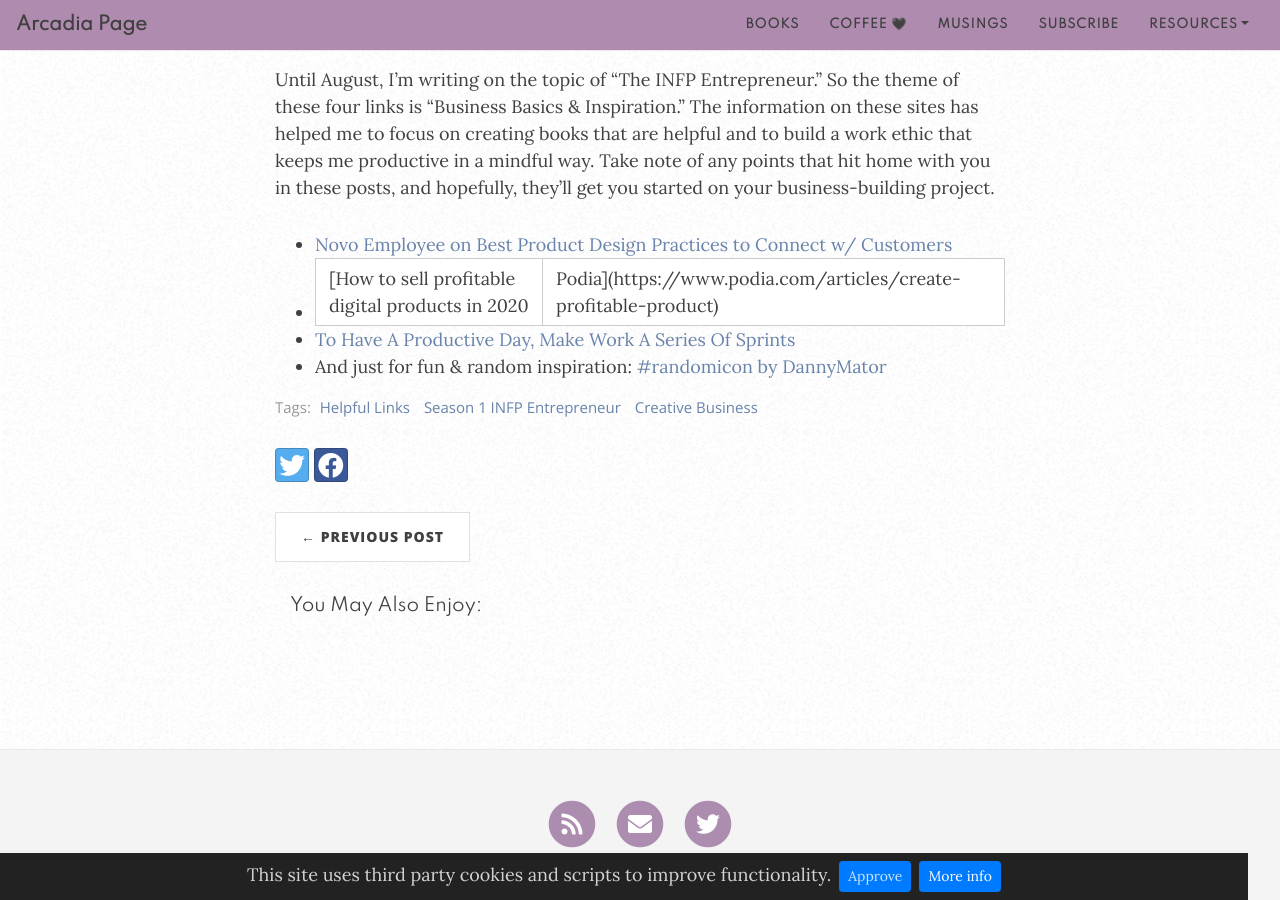
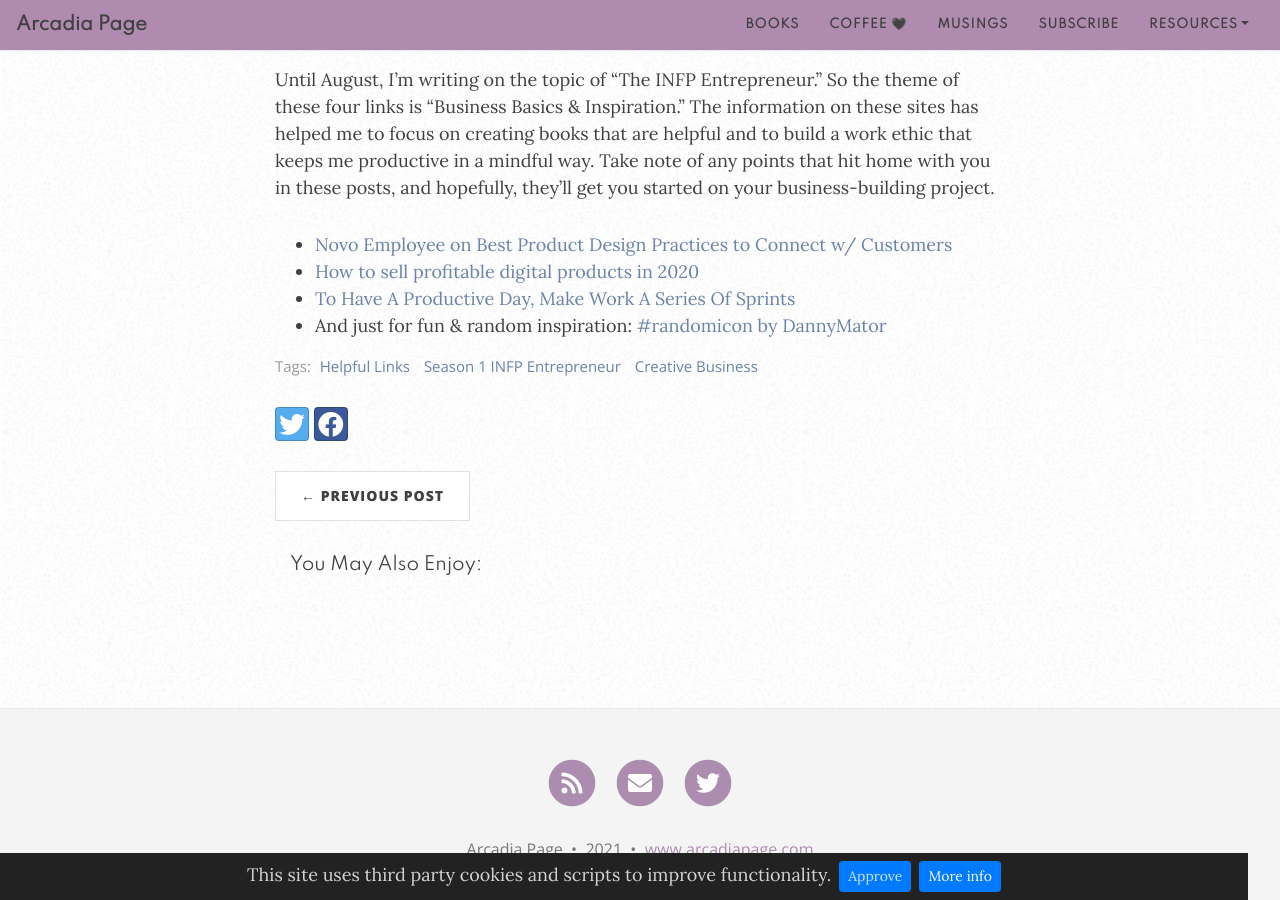
Before and after one commit to arcadiapage/arcadiapage.github.io, a Jekyll site: the page built from _posts/2021-06-22-4-links-june-2021.md, in a window 1280 px wide and 900 px high, scrolled down 451 px. Built offline with Jekyll 4.4.1, drawn with Linux system fonts in a browser that asks for light colours; nearby versions of some CDN libraries; comment, search, counter and statistics services are not loaded.

Commit message:
Update from Forestry.io arcadiapage updated _posts/2021-06-22-4-links-june-2021.md

```diff
--- a/_posts/2021-06-22-4-links-june-2021.md
+++ b/_posts/2021-06-22-4-links-june-2021.md
@@ -12,7 +12,7 @@ Welcome to the first edition of Four Links! This concept was inspired by the blo
 
 Until August, I'm writing on the topic of "The INFP Entrepreneur." So the theme of these four links is "Business Basics & Inspiration."  The information on these sites has helped me to focus on creating books that are helpful and to build a work ethic that keeps me productive in a mindful way. Take note of any points that hit home with you in these posts, and hopefully, they'll get you started on your business-building project.
 
-- [Novo Employee on Best Product Design Practices to Connect w/ Customers](https://resources.banknovo.com/a-novo-story-how-to-design-a-product-that-connects-with-customers/)
-- [How to sell profitable digital products in 2020 | Podia](https://www.podia.com/articles/create-profitable-product)
-- [To Have A Productive Day, Make Work A Series Of Sprints](https://www.fastcompany.com/3010035/to-have-a-productive-day-make-work-a-series-of-sprints)
-- And just for fun & random inspiration: [#randomicon by DannyMator](https://dannymator.itch.io/randomicon)
+* [Novo Employee on Best Product Design Practices to Connect w/ Customers](https://resources.banknovo.com/a-novo-story-how-to-design-a-product-that-connects-with-customers/)
+* [How to sell profitable digital products in 2020](https://www.podia.com/articles/create-profitable-product)
+* [To Have A Productive Day, Make Work A Series Of Sprints](https://www.fastcompany.com/3010035/to-have-a-productive-day-make-work-a-series-of-sprints)
+* And just for fun & random inspiration: [#randomicon by DannyMator](https://dannymator.itch.io/randomicon)
```
